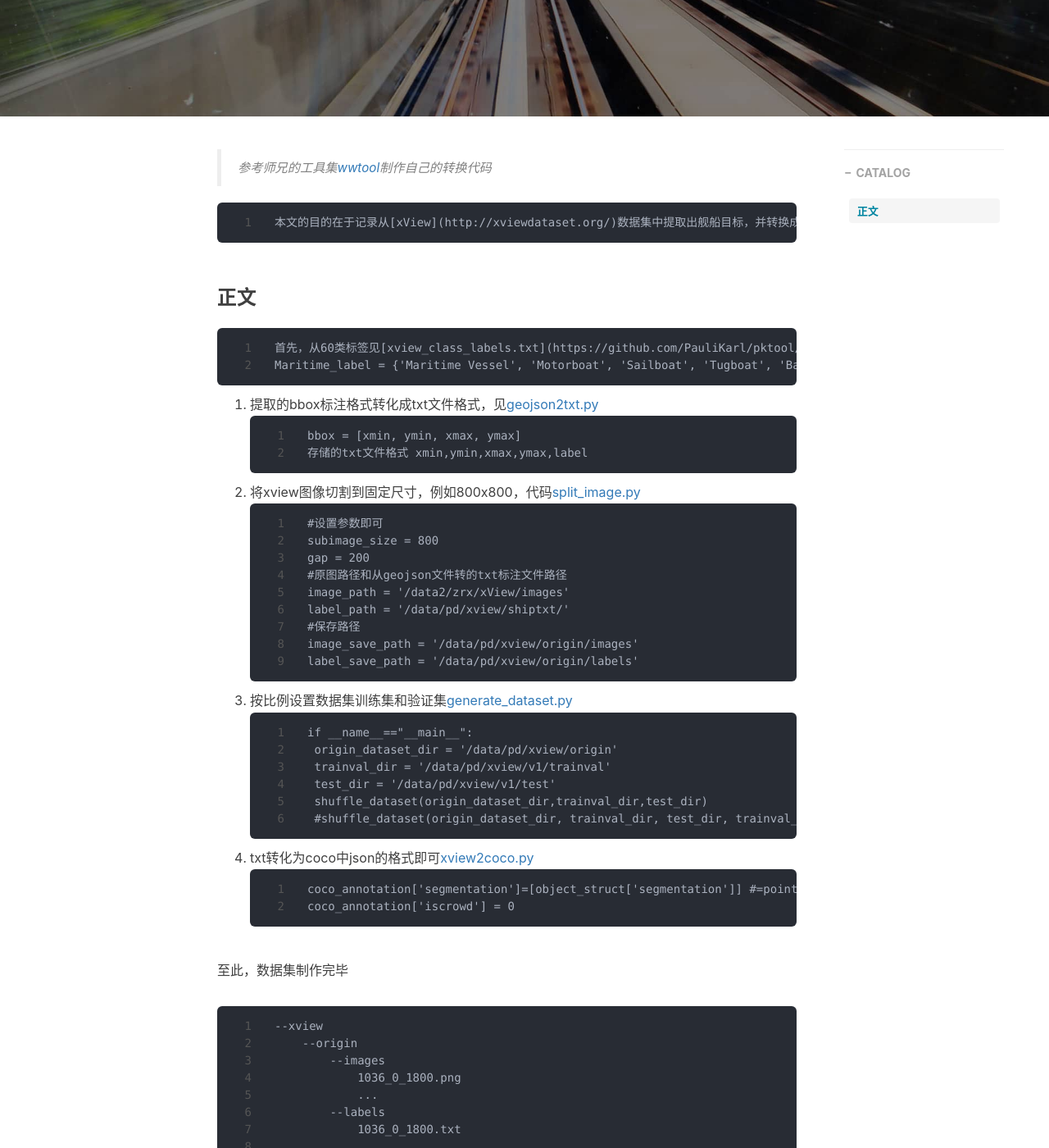
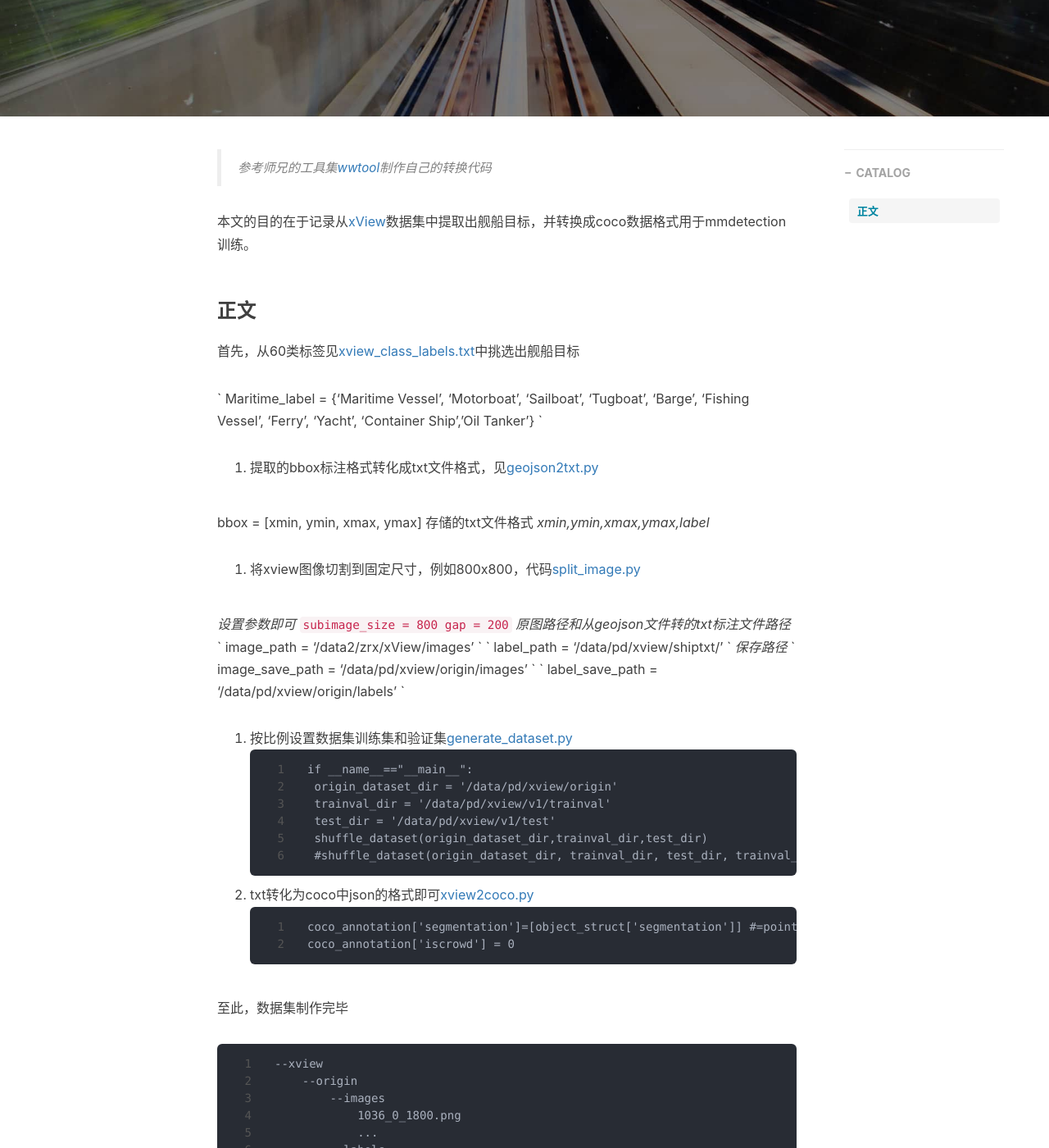
Before and after one commit to PauliKarl/paulikarl.github.io, a Jekyll site: the page built from _posts/2020-11-06-ship-from-xView.markdown, in a window 1280 px wide and 1400 px high, scrolled down 381 px. Shown: the whole window at 82% size. Built offline with Jekyll 4.4.1, drawn with Linux system fonts in a browser that asks for light colours; nearby versions of some CDN libraries; comment, search, counter and statistics services are not loaded; some of the changed text lies outside the part shown.

Commit message:
add xview2coco

````diff
--- a/_posts/2020-11-06-ship-from-xView.markdown
+++ b/_posts/2020-11-06-ship-from-xView.markdown
@@ -14,34 +14,33 @@ tags:
 
 > 参考师兄的工具集[wwtool](https://github.com/jwwangchn/wwtool.git)制作自己的转换代码
 
-    本文的目的在于记录从[xView](http://xviewdataset.org/)数据集中提取出舰船目标，并转换成coco数据格式用于mmdetection训练。
+本文的目的在于记录从[xView](http://xviewdataset.org/)数据集中提取出舰船目标，并转换成coco数据格式用于mmdetection训练。
 
 ### 正文
-    首先，从60类标签见[xview_class_labels.txt](https://github.com/PauliKarl/pktool/blob/main/pktool/datasets/xview/xview_class_labels.txt)中挑选出舰船目标
-```
-    Maritime_label = {'Maritime Vessel', 'Motorboat', 'Sailboat', 'Tugboat', 'Barge', 'Fishing Vessel', 'Ferry', 'Yacht', 'Container Ship','Oil Tanker'}
-```
+
+首先，从60类标签见[xview_class_labels.txt](https://github.com/PauliKarl/pktool/blob/main/pktool/datasets/xview/xview_class_labels.txt)中挑选出舰船目标
+
+` Maritime_label = {'Maritime Vessel', 'Motorboat', 'Sailboat', 'Tugboat', 'Barge', 'Fishing Vessel', 'Ferry', 'Yacht', 'Container Ship','Oil Tanker'} `
+
 
 1. 提取的bbox标注格式转化成txt文件格式，见[geojson2txt.py](https://github.com/PauliKarl/pktool/blob/main/pktool/datasets/xview/geojson2txt.py)
-```
-   bbox = [xmin, ymin, xmax, ymax]
-   存储的txt文件格式 xmin,ymin,xmax,ymax,label
-```
 
-2. 将xview图像切割到固定尺寸，例如800x800，代码[split_image.py](https://github.com/PauliKarl/pktool/blob/main/pktool/datasets/xview/split_image.py)
-```
-   #设置参数即可
-   subimage_size = 800
-   gap = 200
-   #原图路径和从geojson文件转的txt标注文件路径
-   image_path = '/data2/zrx/xView/images'
-   label_path = '/data/pd/xview/shiptxt/'
-   #保存路径
-   image_save_path = '/data/pd/xview/origin/images'
-   label_save_path = '/data/pd/xview/origin/labels'
-```
+bbox = [xmin, ymin, xmax, ymax]
+存储的txt文件格式 *xmin,ymin,xmax,ymax,label*
 
-3. 按比例设置数据集训练集和验证集[generate_dataset.py](https://github.com/PauliKarl/pktool/blob/main/pktool/datasets/xview/generate_dataset.py)
+1. 将xview图像切割到固定尺寸，例如800x800，代码[split_image.py](https://github.com/PauliKarl/pktool/blob/main/pktool/datasets/xview/split_image.py)
+
+*设置参数即可*
+`subimage_size = 800  gap = 200`
+*原图路径和从geojson文件转的txt标注文件路径*
+` image_path = '/data2/zrx/xView/images' `
+` label_path = '/data/pd/xview/shiptxt/' `
+*保存路径*
+` image_save_path = '/data/pd/xview/origin/images' `
+` label_save_path = '/data/pd/xview/origin/labels' `
+
+
+1. 按比例设置数据集训练集和验证集[generate_dataset.py](https://github.com/PauliKarl/pktool/blob/main/pktool/datasets/xview/generate_dataset.py)
 ```
 if __name__=="__main__":
     origin_dataset_dir = '/data/pd/xview/origin'
@@ -53,8 +52,8 @@ if __name__=="__main__":
 
 4. txt转化为coco中json的格式即可[xview2coco.py](https://github.com/PauliKarl/pktool/blob/main/pktool/datasets/xview/xview2coco.py)
 ```
-   coco_annotation['segmentation']=[object_struct['segmentation']] #=pointobb,[polygon]格式，用于跑mask RCNN系列
-   coco_annotation['iscrowd'] = 0
+coco_annotation['segmentation']=[object_struct['segmentation']] #=pointobb,[polygon]格式，用于跑mask RCNN系列
+coco_annotation['iscrowd'] = 0
 ```
 
 至此，数据集制作完毕
@@ -85,5 +84,4 @@ if __name__=="__main__":
                 ...
             --labels
                 ...
-
 ```
````
